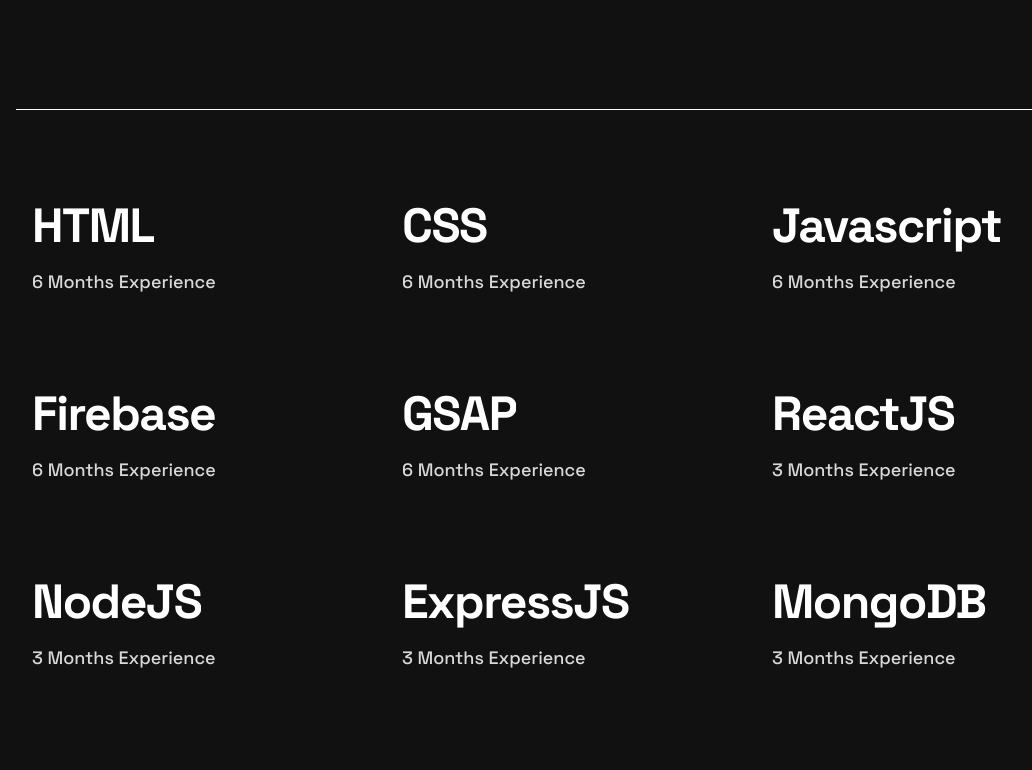
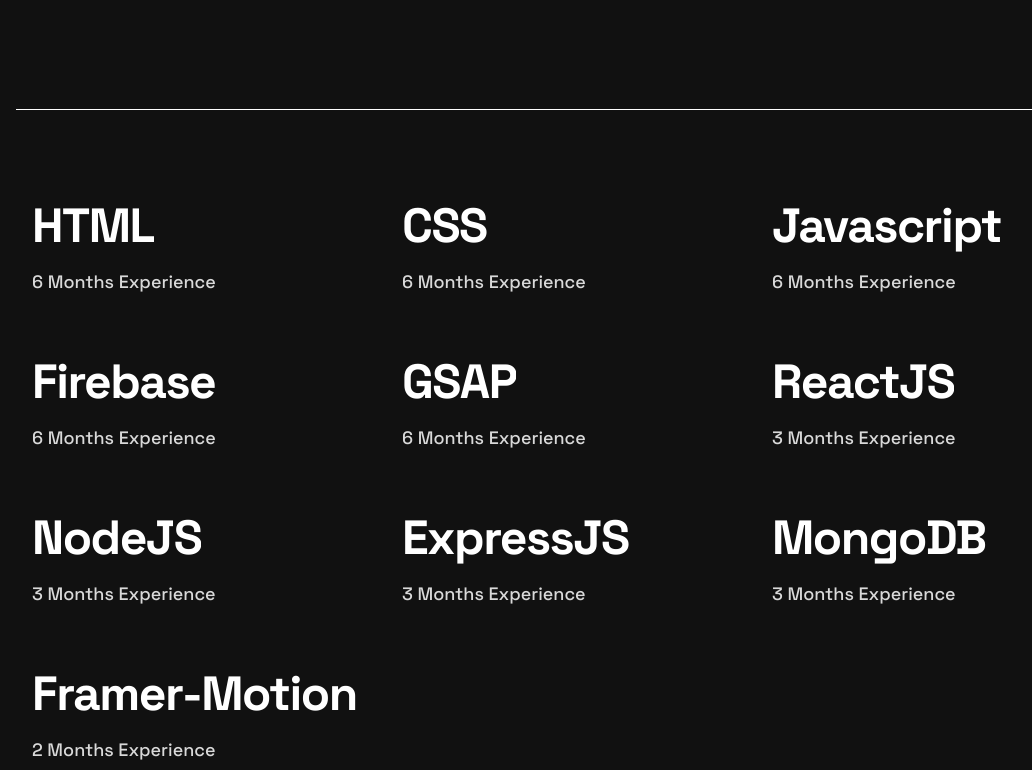
Before and after one commit to shahroz769/dev-portfolio, a React (Vite) app: page / in a window 1280 px wide. Shown: the part 722-1492 px from the top of the page, without its empty margins (69-1101 px from the left). Built offline with nearby package versions, Linux system fonts and the light colour scheme.

Commit message:
UI fixes

```diff
--- a/src/components/css/Skills.css
+++ b/src/components/css/Skills.css
@@ -3,7 +3,7 @@
     padding-top: 4.5rem;
     display: flex;
     flex-wrap: wrap;
-    row-gap: 3.625rem;
+    row-gap: 1.625rem;
     margin-bottom: 7.75rem;
 }
 
@@ -21,7 +21,7 @@
 @media (width<=768px) {
     .skills-container {
         padding-top: 3.25rem;
-        row-gap: 3.25rem;
+        row-gap: 1.25rem;
     }
     .body {
         flex-direction: column;
@@ -30,6 +30,7 @@
 @media (width<=600px) {
     .skills-container {
         margin-bottom: 4rem;
+        row-gap: 0.25rem;
     }
 }
 @media (width<=400px) {
```
